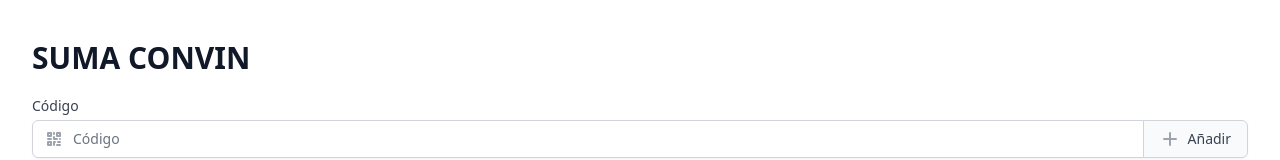
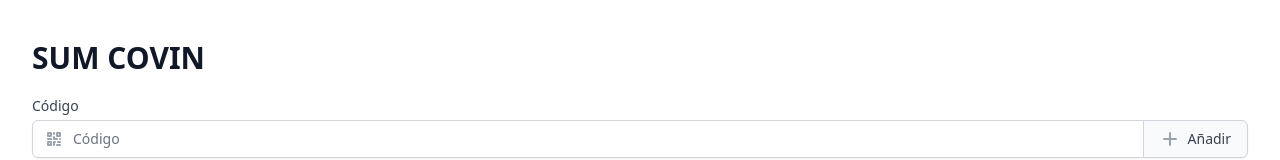
Before and after one commit to juanmiguelbesada/sum-covin, a Next.js app: page / in a window 1280 px wide. Shown: the top 160 px of the page. Built offline with nearby package versions, Linux system fonts and the light colour scheme.

Commit message:
chore(): typo

```diff
--- a/pages/index.tsx
+++ b/pages/index.tsx
@@ -103,7 +103,7 @@ const Home: NextPage = () => {
       <main className="py-10">
         <div className="md:flex md:items-center md:justify-between mb-5">
           <div className="flex-1 min-w-0">
-            <h2 className="text-2xl font-bold leading-7 text-gray-900 sm:text-3xl sm:truncate">SUMA CONVIN</h2>
+            <h2 className="text-2xl font-bold leading-7 text-gray-900 sm:text-3xl sm:truncate">SUM COVIN</h2>
           </div>
         </div>
 
```
